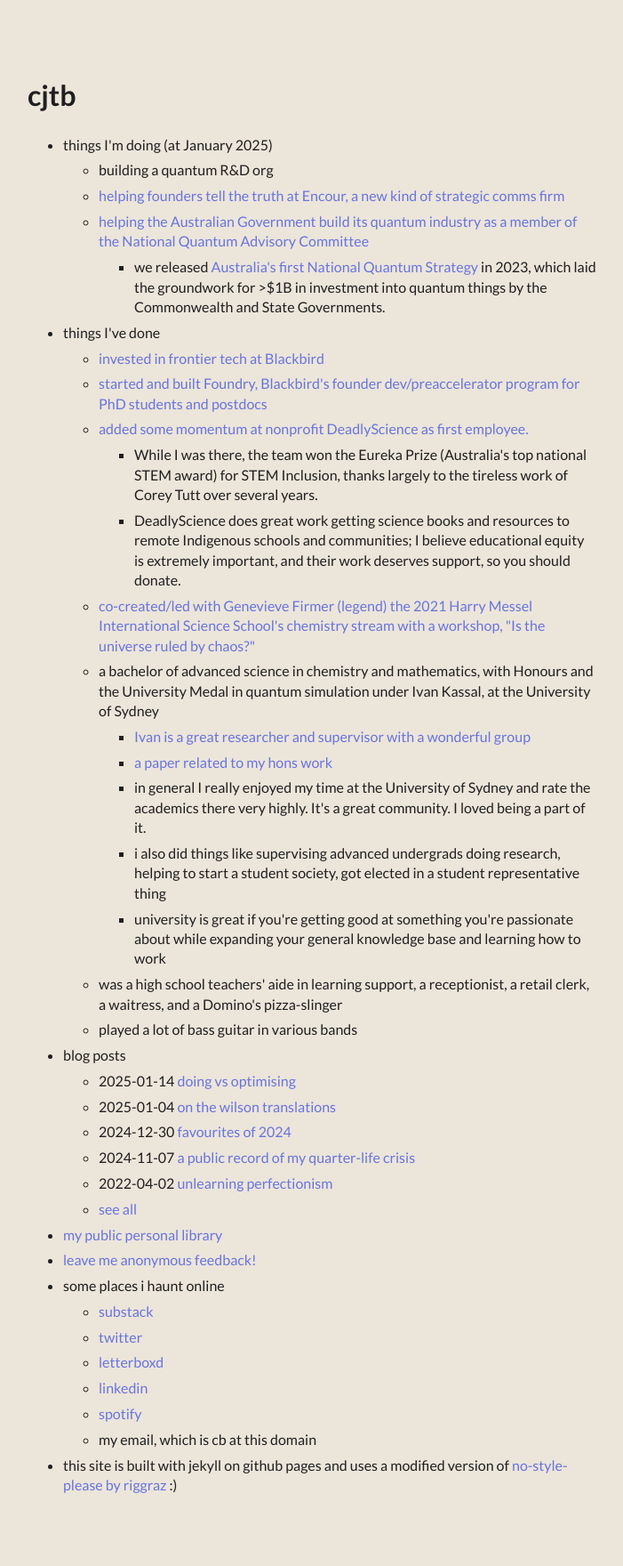
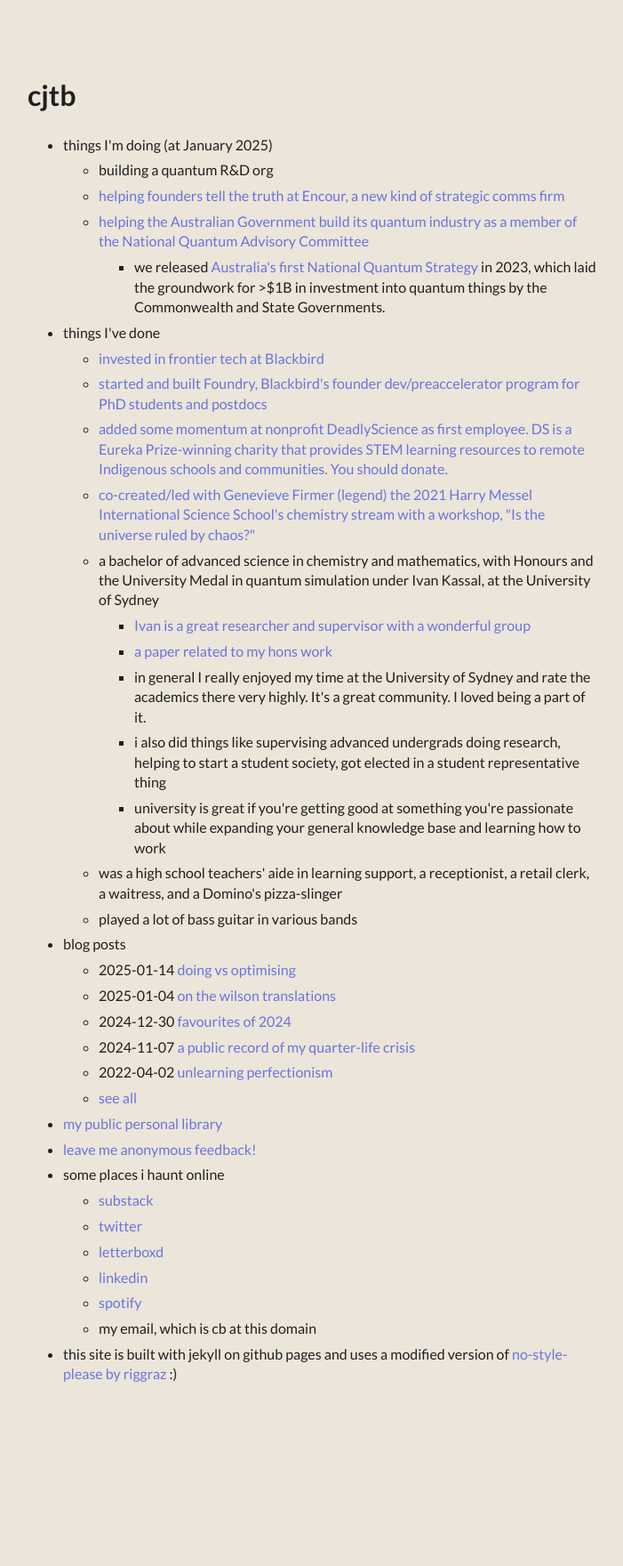
Before and after one commit to clarebirch/clarebirch.github.io, a Jekyll site: the page built from index.md, in a window 1280 px wide. Shown: the whole page at 89% size, without its empty margins (289-990 px from the left). Built offline with Jekyll 4.4.1, drawn with Linux system fonts in a browser that asks for light colours; some web fonts are replaced; after the commit the page ends 1636 px from its top, so only the background shows below that.

Commit message:
changed wording on menu

```diff
--- a/_data/menu.yml
+++ b/_data/menu.yml
@@ -17,11 +17,8 @@ entries:
         url: my-time-at-blackbird.html
       - title: started and built Foundry, Blackbird's founder dev/preaccelerator program for PhD students and postdocs
         url: foundry.html
-      - title: added some momentum at nonprofit DeadlyScience as first employee.
+      - title: added some momentum at nonprofit DeadlyScience as first employee. DS is a Eureka Prize-winning charity that provides STEM learning resources to remote Indigenous schools and communities. You should donate.
         url: https://deadlyscience.org.au/
-        entries:
-          - title: While I was there, the team won the Eureka Prize (Australia's top national STEM award) for STEM Inclusion, thanks largely to the tireless work of Corey Tutt over several years.
-          - title: DeadlyScience does great work getting science books and resources to remote Indigenous schools and communities; I believe educational equity is extremely important, and their work deserves support, so you should donate.
       - title: co-created/led with Genevieve Firmer (legend) the 2021 Harry Messel International Science School's chemistry stream with a workshop, "Is the universe ruled by chaos?"
         url: https://x.com/clarejtbirch/status/1414850606032850948
       - title: a bachelor of advanced science in chemistry and mathematics, with Honours and the University Medal in quantum simulation under Ivan Kassal, at the University of Sydney
```
